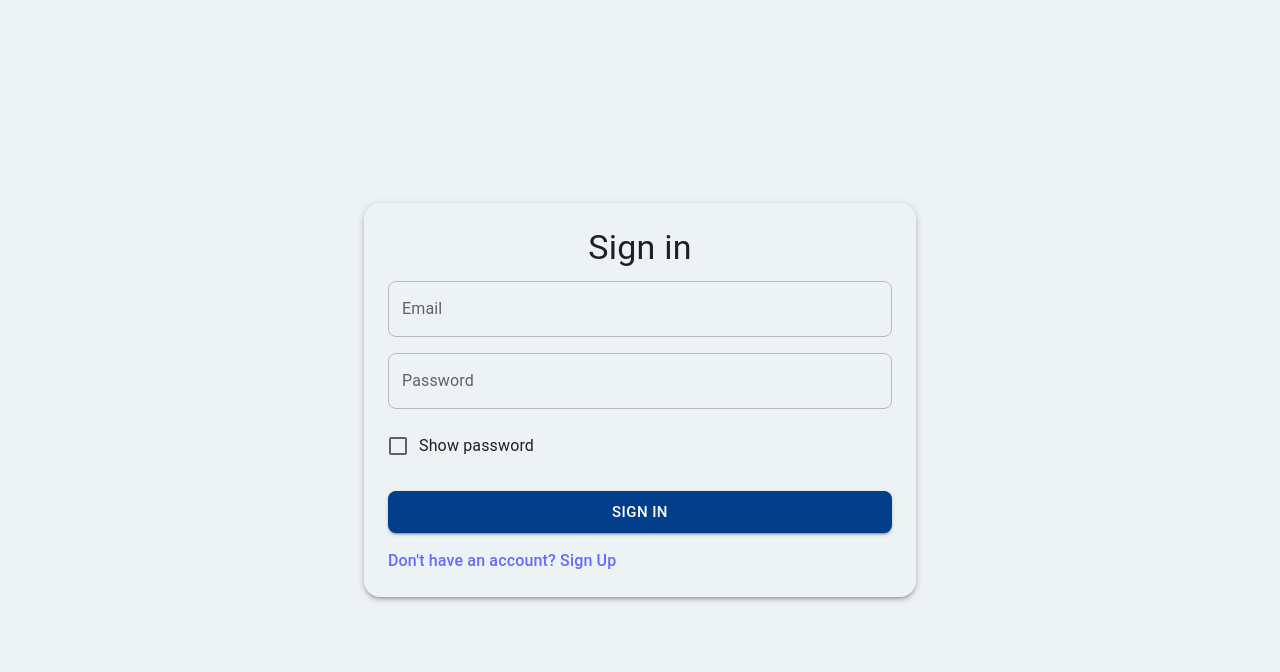
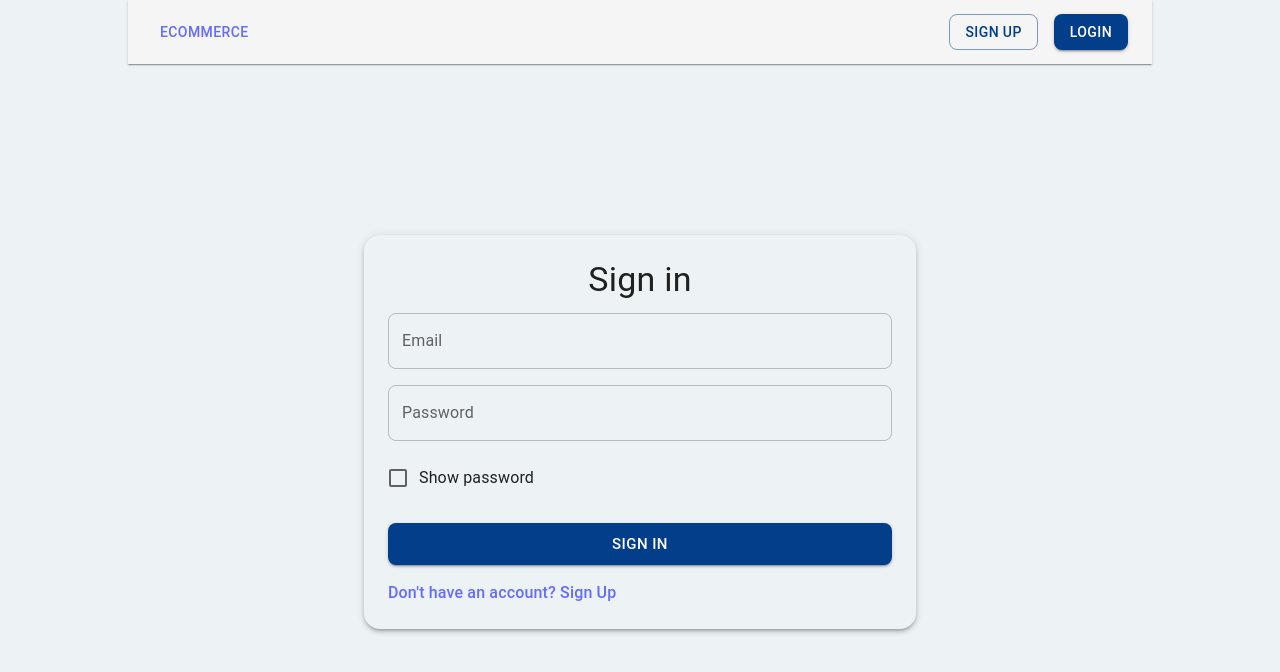
Before and after one commit to novogran/eCommerce-Application, a React (Vite) app: page /login in a window 1280 px wide. Shown: the top 672 px of the page. Built offline with nearby package versions, Linux system fonts and the light colour scheme.

Commit message:
feat: add header and default layout for routing

```diff
--- /dev/null
+++ b/src/components/Header.tsx
@@ -0,0 +1,40 @@
+import { AppBar, Box, Button, Container, Toolbar } from "@mui/material";
+import { NavLink } from "react-router";
+import { useAuth } from "../hooks/useAuth";
+function Header() {
+  const { isLoggedIn } = useAuth();
+
+  return (
+    <AppBar position="sticky" color="default" elevation={1} sx={{ width: "80vw" }}>
+      <Container maxWidth="xl">
+        <Toolbar disableGutters sx={{ justifyContent: "space-between" }}>
+          <NavLink to="/">
+            <Button variant="text" color="inherit">
+              eCommerce
+            </Button>
+          </NavLink>
+          <Box display="flex" gap={2}>
+            {isLoggedIn ? (
+              <Button variant="outlined">Logout</Button>
+            ) : (
+              <>
+                <NavLink to="/registration">
+                  {({ isActive }) => (
+                    <Button variant={isActive ? "contained" : "outlined"}>Sign up</Button>
+                  )}
+                </NavLink>
+                <NavLink to="/login">
+                  {({ isActive }) => (
+                    <Button variant={isActive ? "contained" : "outlined"}>Login</Button>
+                  )}
+                </NavLink>
+              </>
+            )}
+          </Box>
+        </Toolbar>
+      </Container>
+    </AppBar>
+  );
+}
+
+export default Header;
--- a/src/components/LoginForm/LoginForm.tsx
+++ b/src/components/LoginForm/LoginForm.tsx
@@ -42,7 +42,7 @@ function LoginForm({
     <Container
       maxWidth="sm"
       sx={{
-        minHeight: "100vh",
+        minHeight: "calc(100vh - 64px)",
         display: "flex",
         justifyContent: "center",
         alignItems: "center",
--- a/src/components/RegistrationForm/RegistrationForm.tsx
+++ b/src/components/RegistrationForm/RegistrationForm.tsx
@@ -53,7 +53,6 @@ function RegistrationForm({
     <Container
       maxWidth="sm"
       sx={{
-        minHeight: "100vh",
         display: "flex",
         justifyContent: "center",
         alignItems: "center",
--- /dev/null
+++ b/src/layout/DefaultLayout.tsx
@@ -0,0 +1,16 @@
+import { Box } from "@mui/material";
+import Header from "../components/Header";
+import { Outlet } from "react-router";
+
+function DefaultLayout() {
+  return (
+    <Box sx={{ display: "flex", flexDirection: "column", minHeight: "100vh" }}>
+      <Header />
+      <Box sx={{ alignSelf: "center", width: "100%" }}>
+        <Outlet />
+      </Box>
+    </Box>
+  );
+}
+
+export default DefaultLayout;
--- a/src/pages/RegistrationPage/RegistrationPage.tsx
+++ b/src/pages/RegistrationPage/RegistrationPage.tsx
@@ -196,6 +196,7 @@ function RegistrationPage() {
   const [isUserPropsValid, setIsUserPropsValid] = useState(initialUserPropValidationState);
   const [submitError, setSubmitError] = useState("");
   const [useOneAddress, setUseOneAddress] = useState(false);
+
   return (
     <RegistrationForm
       userProps={userProps}
```
Also changed, not shown: src/main.tsx (+7 -0 lines).
